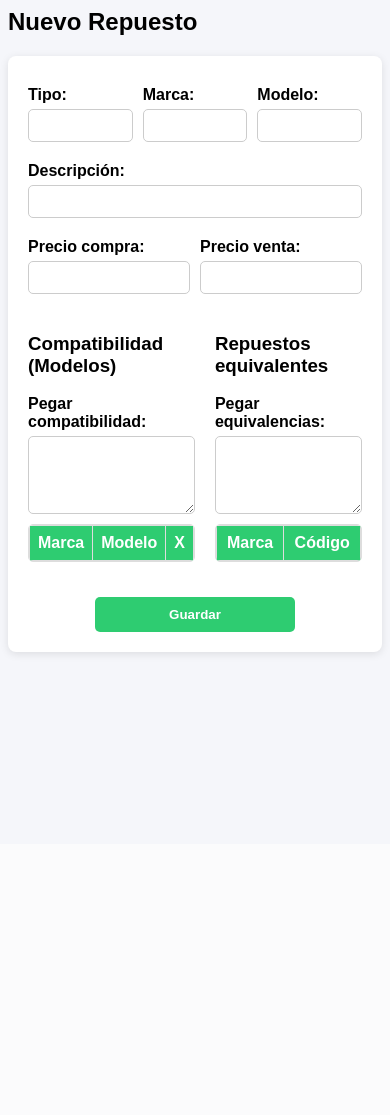
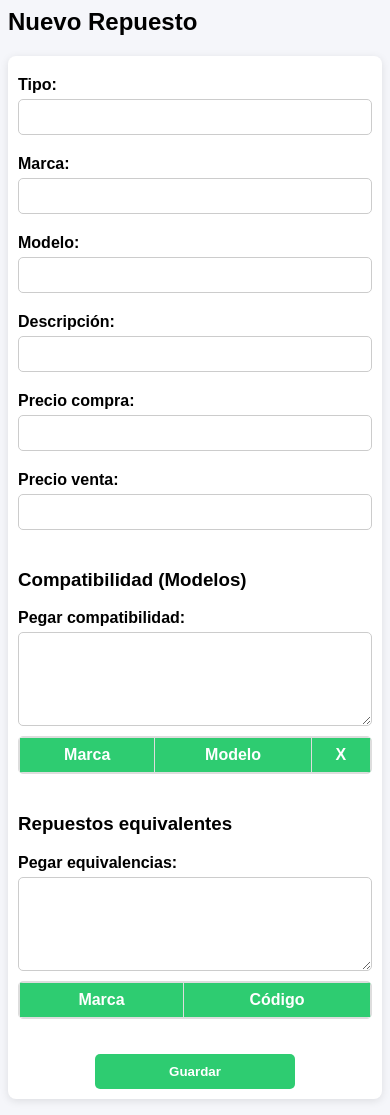
Before and after one commit to El-mas-mejor/Mi_negocio, a Django app: page /nuevo/ in a window 390 px wide. Before the commit the page ends 657 px from the top, so only its background shows below. Run offline with Django 5.2, Linux system fonts and the light colour scheme; lists and menus that the app fills with data are empty.

Commit message:
responsive celular

```diff
--- a/clientes/templates/nuevo_repuesto.html
+++ b/clientes/templates/nuevo_repuesto.html
@@ -102,6 +102,25 @@
     .boton-guardar button {
         width: 200px;
     }
+    @media (max-width: 600px) {
+
+    .fila {
+        flex-direction: column;
+    }
+
+    .contenedor-tablas {
+        flex-direction: column;
+    }
+
+    form {
+        padding: 10px;
+    }
+
+    input, textarea {
+        font-size: 16px;
+    }
+
+}
     </style>
 
     <h2>Nuevo Repuesto</h2>
@@ -137,12 +156,12 @@
     <div class="fila">
         <div class="col">
             <label>Precio compra:</label>
-            <input type="number" name="precio_compra">
+            <input type="text" name="precio_compra" id="precio_compra">
         </div>
 
         <div class="col">
             <label>Precio venta:</label>
-            <input type="number" name="precio_venta">
+            <input type="text" name="precio_venta" id="precio_venta">
         </div>
     </div>
 
@@ -367,6 +386,15 @@
 
         document.getElementById("texto_eq").addEventListener("input", detectarEquivalentes);
 
+        document.getElementById("precio_compra").addEventListener("input", function() {
+            formatearMiles(this);
+        });
+
+        document.getElementById("precio_venta").addEventListener("input", function() {
+            formatearMiles(this);
+        });
+
+
     });
 
     function guardar(event) {
@@ -386,6 +414,13 @@
             document.getElementById("error").innerText = "No hay modelos detectados";
             return;
         }
+
+        // quitar puntos antes de enviar
+document.getElementById("precio_compra").value =
+    document.getElementById("precio_compra").value.replace(/\./g, "");
+
+document.getElementById("precio_venta").value =
+    document.getElementById("precio_venta").value.replace(/\./g, "");
 
         let formData = new FormData(document.querySelector("form"));
 
@@ -415,5 +450,14 @@
     alert("Guardado correctamente");
 });
     }
+    function formatearMiles(input) {
+
+    let valor = input.value.replace(/\D/g, "");
+
+    valor = valor.replace(/\B(?=(\d{3})+(?!\d))/g, ".");
+
+    input.value = valor;
+}
+
 
     </script>
```
